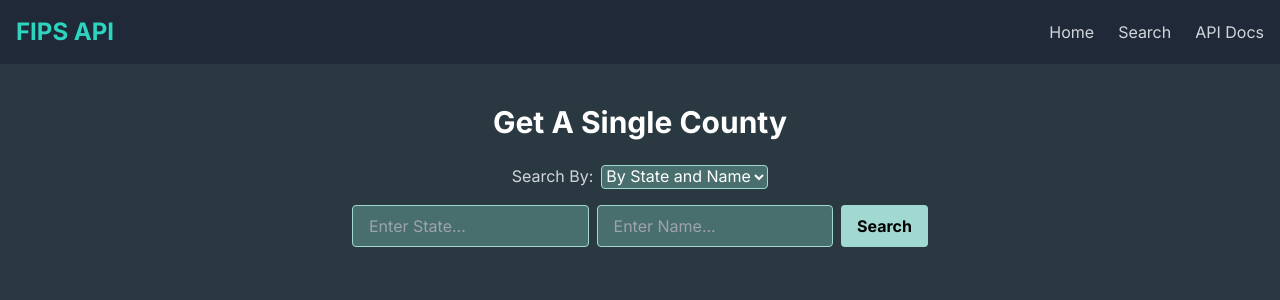
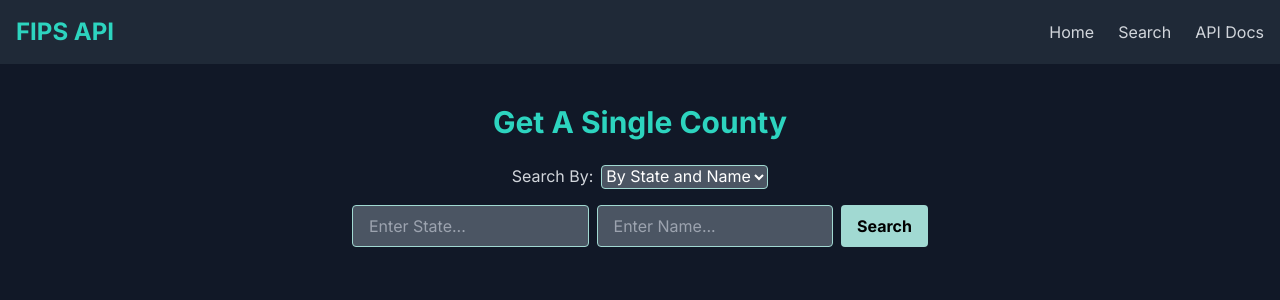
Before and after one commit to uncommon-carp/fips-2.0, a Next.js app in the folder packages/ui/: page /search in a window 1280 px wide. Shown: the top 300 px of the page. Built offline with nearby package versions, Linux system fonts and the light colour scheme.

Commit message:
feat(ui): branding alignment(#5)

```diff
--- a/packages/ui/app/search/page.tsx
+++ b/packages/ui/app/search/page.tsx
@@ -78,8 +78,8 @@ const SearchPage = () => {
   };
 
   return (
-    <div className="min-h-screen bg-[#2a3941] text-white flex flex-col items-center py-10">
-      <h1 className="text-3xl font-bold mb-6">
+    <div className="min-h-screen bg-gray-900 text-gray-300 flex flex-col items-center py-10">
+      <h1 className="text-3xl text-teal-400 font-bold mb-6">
         {searchType === 'state'
           ? 'List All Counties For A State'
           : 'Get A Single County'}
@@ -96,7 +96,7 @@ const SearchPage = () => {
             setStateQuery(''); // Reset queries when search type changes
             setCountyQuery('');
           }}
-          className="bg-[#496e6e] text-white border border-[#a1d9d2] rounded focus:outline-none focus:ring-2 focus:ring-[#a1d9d2]"
+          className="bg-gray-600 text-white border border-[#a1d9d2] rounded focus:outline-none focus:ring-2 focus:ring-[#a1d9d2]"
         >
           <option value="state">By State</option>
           <option value="stateAndName">By State and Name</option>
@@ -109,7 +109,7 @@ const SearchPage = () => {
             placeholder="Enter State..."
             value={stateQuery}
             onChange={(e) => setStateQuery(e.target.value)}
-            className="w-full px-4 py-2 bg-[#496e6e] text-white border border-[#a1d9d2] rounded focus:outline-none focus:ring-2 focus:ring-[#a1d9d2]"
+            className="w-full px-4 py-2 bg-gray-600 text-white border border-[#a1d9d2] rounded focus:outline-none focus:ring-2 focus:ring-[#a1d9d2]"
           />
         )}
         {searchType === 'stateAndName' && (
@@ -119,14 +119,14 @@ const SearchPage = () => {
               placeholder="Enter State..."
               value={stateQuery}
               onChange={(e) => setStateQuery(e.target.value)}
-              className="w-1/2 px-4 py-2 bg-[#496e6e] text-white border border-[#a1d9d2] rounded focus:outline-none focus:ring-2 focus:ring-[#a1d9d2]"
+              className="w-1/2 px-4 py-2 bg-gray-600 text-white border border-[#a1d9d2] rounded focus:outline-none focus:ring-2 focus:ring-[#a1d9d2]"
             />
             <input
               type="text"
               placeholder="Enter Name..."
               value={countyQuery}
               onChange={(e) => setCountyQuery(e.target.value)}
-              className="w-1/2 px-4 py-2 bg-[#496e6e] text-white border border-[#a1d9d2] rounded focus:outline-none focus:ring-2 focus:ring-[#a1d9d2]"
+              className="w-1/2 px-4 py-2 bg-gray-600 text-white border border-[#a1d9d2] rounded focus:outline-none focus:ring-2 focus:ring-[#a1d9d2]"
             />
           </>
         )}
```
